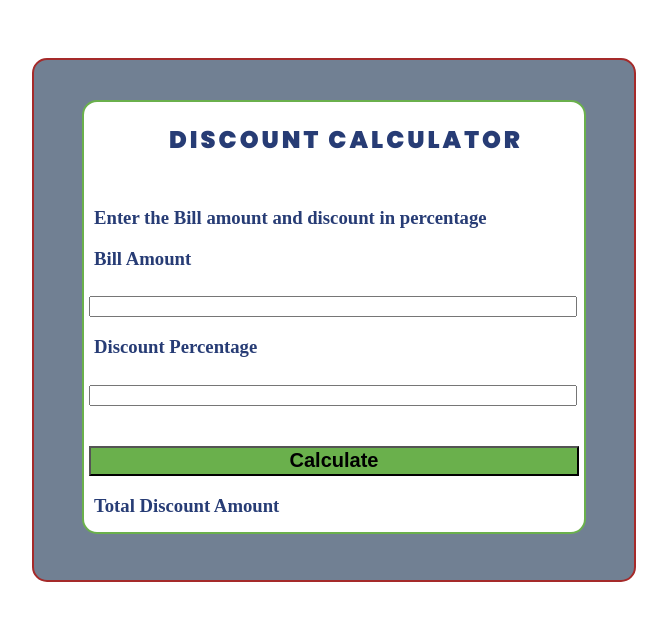
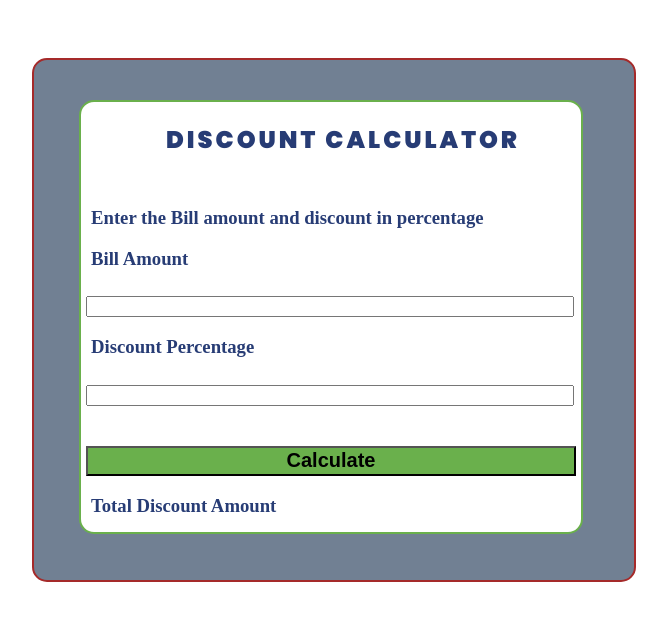
Before and after one commit to komalnkale01/MyProfile, a plain HTML site: page calculator.html in a window 1280 px wide. Shown: the whole page, without its empty margins (196-863 px from the left). Drawn offline with Linux system fonts and the light colour scheme.

Commit message:
Added some changes on Calculator.html
Position
z-index:

```diff
--- a/calculator.html
+++ b/calculator.html
@@ -17,8 +17,13 @@
             margin-top: 50px;
             margin-left: 220px;
             position: relative;
-            z-index: 100;
+            z-index: 1;
             border-radius: 15px;
+            /*position: static;  This is default for every element */
+
+            /* left: 50px;
+            top: 50px; */
+
         }
         #div2{
             width: 500px;
@@ -26,11 +31,11 @@
             background-color: white;
             display: inline-block;
             border: 2px solid #6ab04c;
-            margin-top: 40px;
-            margin-left: 48px;
             position: absolute;
             z-index: 2;
             border-radius: 15px;
+             top: 100px;
+             left: 275px;
         }
         .heading{
             font-family: 'Poppins', sans-serif;
@@ -66,10 +71,10 @@
     </style>
 </head>
 <body>
-     <div id="div1">
+      <div id="div1"> </div>
 
         <div id="div2">
-            <h2 class="heading"> DISCOUNT CALCULATOR</h2>
+            <h2 class="heading">DISCOUNT CALCULATOR</h2>
             <h3 class="textPosition">Enter the Bill amount and discount in percentage</h3>
             <h3 class="textPosition">Bill Amount</h3>
             <input type="number" class="textbox">
@@ -79,6 +84,5 @@
             <h3 class="textPosition"> Total Discount Amount</h3>
         </div>
 
-     </div>
 </body>
 </html>
```
